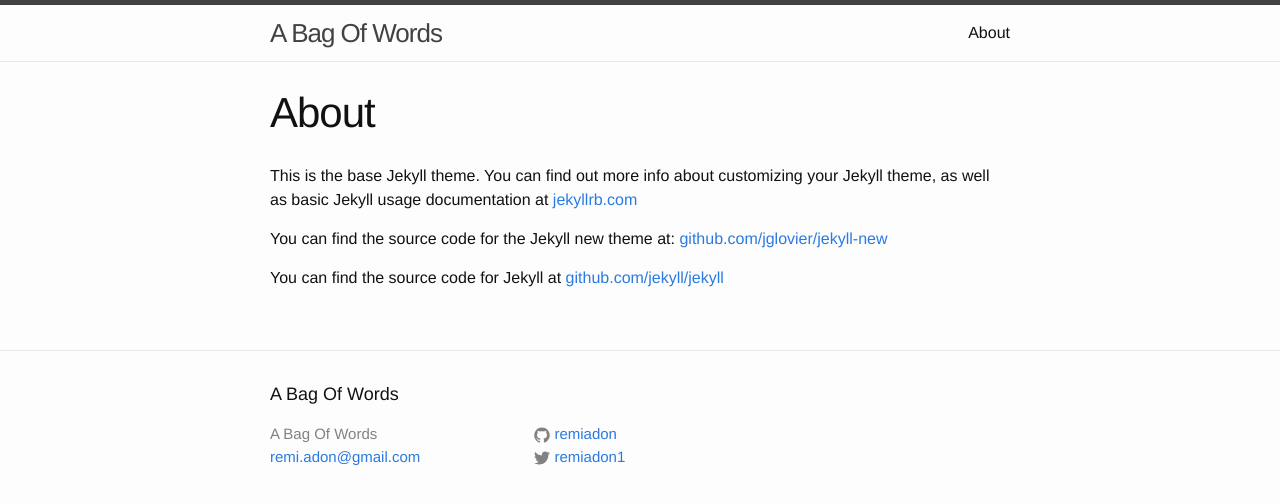
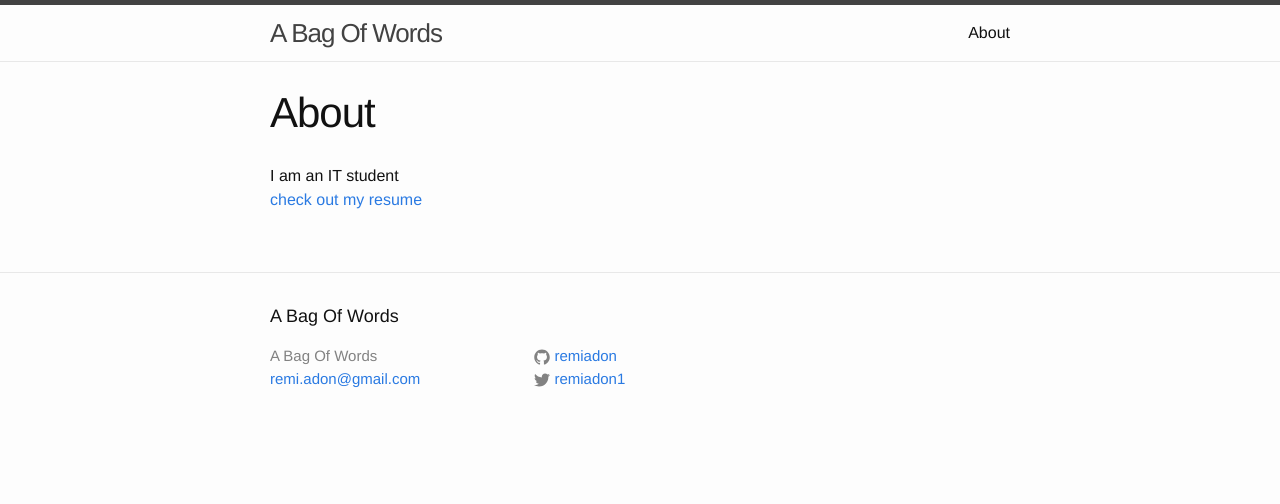
Before and after one commit to remiadon/remiadon.github.io, a Jekyll site: the page built from about.md, in a window 1280 px wide. Shown: the top 504 px of the page. Built offline with Jekyll 4.4.1, drawn with Linux system fonts in a browser that asks for light colours.

Commit message:
basic about section

```diff
--- a/about.md
+++ b/about.md
@@ -4,8 +4,5 @@ title: About
 permalink: /about/
 ---
 
-This is the base Jekyll theme. You can find out more info about customizing your Jekyll theme, as well as basic Jekyll usage documentation at [jekyllrb.com](http://jekyllrb.com/)
-
-You can find the source code for the Jekyll new theme at: [github.com/jglovier/jekyll-new](https://github.com/jglovier/jekyll-new)
-
-You can find the source code for Jekyll at [github.com/jekyll/jekyll](https://github.com/jekyll/jekyll)
+I am an IT student
+<a href="https://www.dropbox.com/home/CV/CV-UK?preview=cv.pdf" target="_blank">check out my resume</a>
```
Also changed, not shown: _posts/2015-01-03-python-web-crawler.md (renamed from _posts/2015-01-03-python-web-crawler.markdown).
